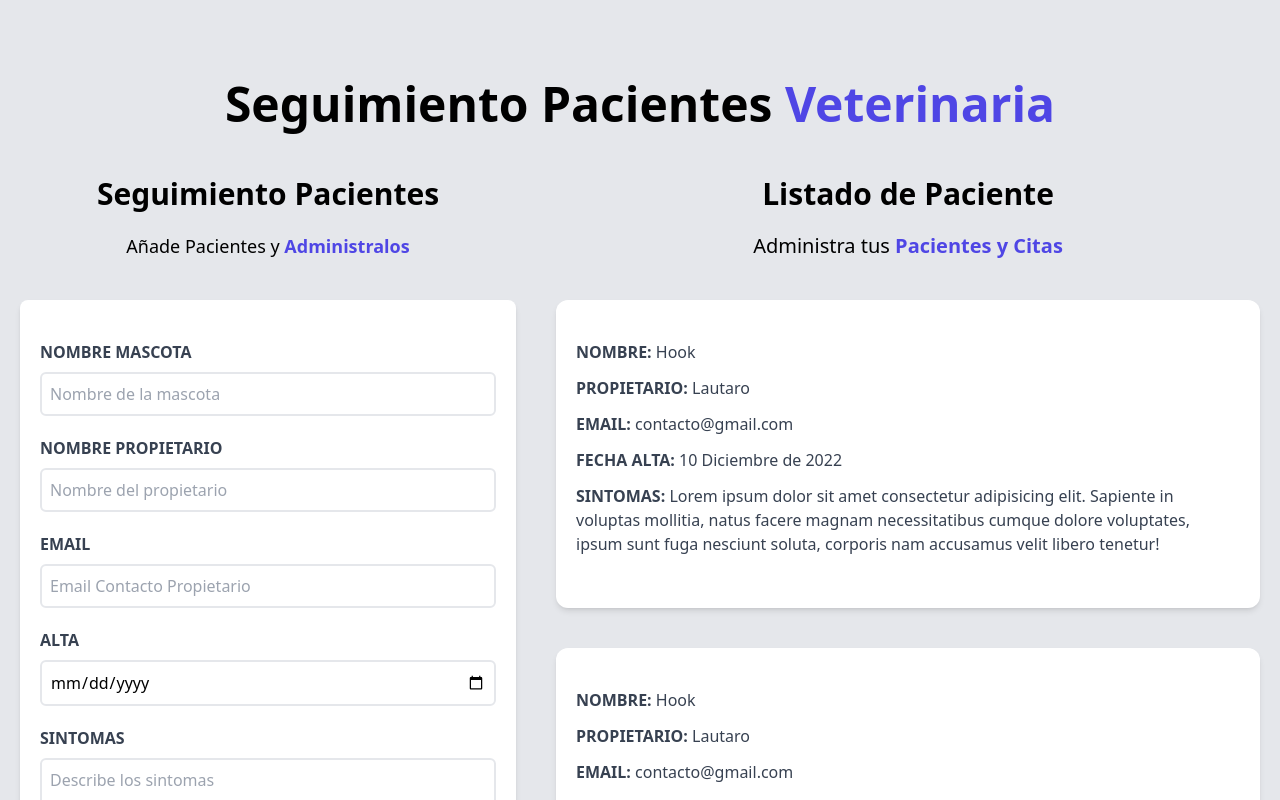
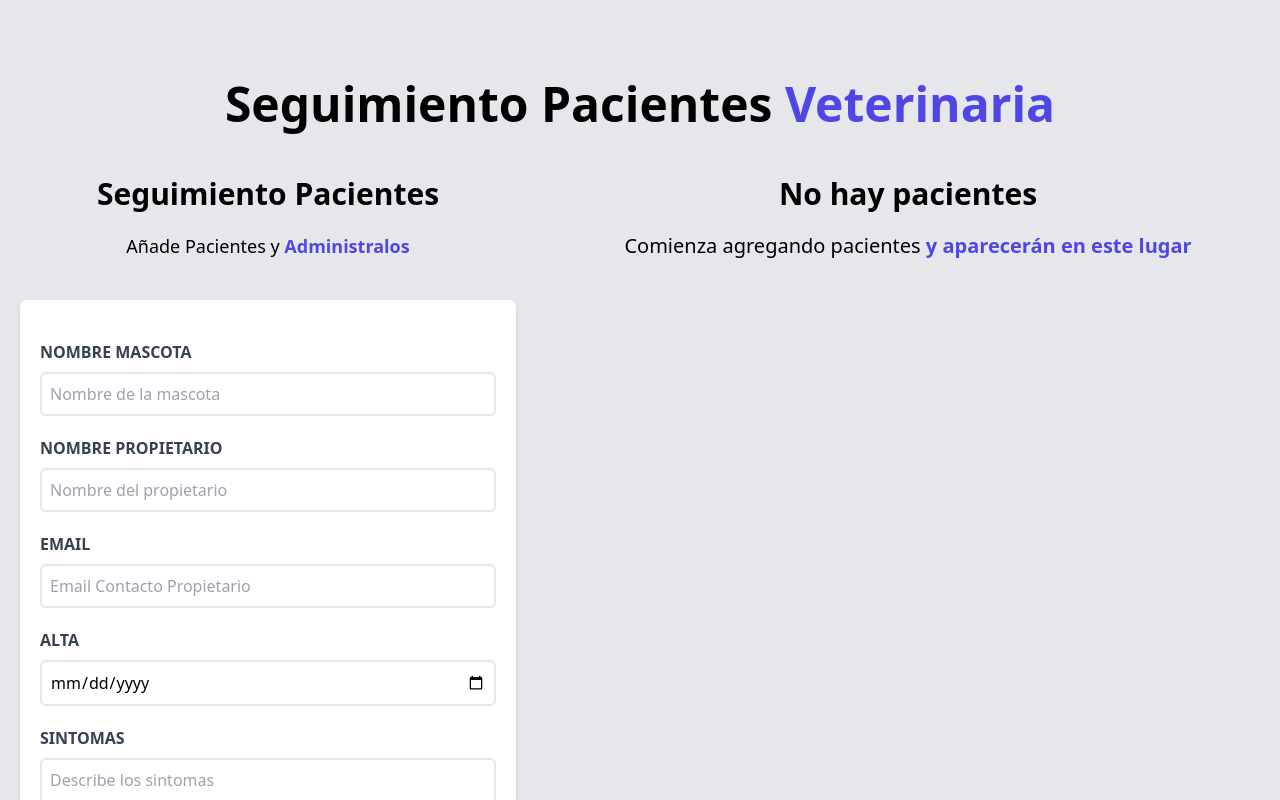
Before and after one commit to lautaroVal/Administrador-de-Pacientes, a React (Vite) app: page / in a window 1280 px wide. Shown: the top 800 px of the page. Built offline with nearby package versions, Linux system fonts and the light colour scheme.

Commit message:
agregué props al componente pacientes y botones de editar y eliminar

```diff
--- a/src/App.jsx
+++ b/src/App.jsx
@@ -1,24 +1,25 @@
-import {useState}  from 'react'
-import Formulario from "./components/Formulario"
-import Header from "./components/Header"
-import ListadoPaciente from "./components/ListadoPaciente"
+import { useState } from "react";
+import Formulario from "./components/Formulario";
+import Header from "./components/Header";
+import ListadoPaciente from "./components/ListadoPaciente";
 
 function App() {
-
-  const [pacientes, setPacientes] = useState([])
+  const [pacientes, setPacientes] = useState([]);
 
   return (
     <div className="container mx-auto mt-20">
-    <Header/>
+      <Header />
       <div className="mt-12 md:flex">
         <Formulario
         pacientes={pacientes}
         setPacientes={setPacientes}
         />
-    <ListadoPaciente/>
+        <ListadoPaciente
+         pacientes={pacientes}
+        />
       </div>
     </div>
-  )
+  );
 }
 
-export default App
+export default App;
--- /dev/null
+++ b/src/components/Error.jsx
@@ -0,0 +1,11 @@
+const Error = ({children}) => {
+  return (
+    (
+        <div className="bg-red-800 text-white text-center font-bold p-3 uppercase mb-3 rounded-md">
+          {children}
+          </div>
+        )
+  )
+}
+
+export default Error
--- a/src/components/Formulario.jsx
+++ b/src/components/Formulario.jsx
@@ -1,4 +1,5 @@
 import { useState, useEffect } from "react"
+import Error from './Error'
 
 const Formulario = ({pacientes, setPacientes}) => {   // funtion expression
   const [nombre, setNombre] = useState('')
@@ -8,6 +9,13 @@ const Formulario = ({pacientes, setPacientes}) => {   // funtion expression
   const [sintomas, setSintomas] = useState('')
 
   const [error, setError] = useState(false)
+
+  const generarId = () => {
+    const random = Math.random().toString(36).substr(2)
+    const fecha = Date.now().toString(36)
+
+    return fecha + random
+  }
 
   const handleSubmit = (e) => {
     e.preventDefault()
@@ -28,7 +36,8 @@ const Formulario = ({pacientes, setPacientes}) => {   // funtion expression
       propietario,
       email,
       fecha,
-      sintomas
+      sintomas,
+      id: generarId()
     }
 
    //console.log(objetoPaciente)
@@ -53,11 +62,7 @@ const Formulario = ({pacientes, setPacientes}) => {   // funtion expression
       <form  onSubmit={handleSubmit}
       className="bg-white shadow-md rounded-lg py-10 px-5 mb-10">
          {/* No se puede usar un if pero si un ternario o corto circuito */}
-        { error && (
-        <div className="bg-red-800 text-white text-center font-bold p-3 uppercase mb-3 rounded-md">
-          <p>Todos los campos son obligatorios</p>
-          </div>
-        ) }
+        { error && <Error><p>Todos los campos son obligatorios</p></Error> }
 
         <div className="mb-5">
           <label
--- a/src/components/ListadoPaciente.jsx
+++ b/src/components/ListadoPaciente.jsx
@@ -1,24 +1,40 @@
-import Paciente from "./Paciente"
+import Paciente from "./Paciente";
 
-const ListadoPaciente = () => {
+const ListadoPaciente = ({ pacientes }) => {
   return (
     <div className="md:w-1/2 lg:w-3/5 md:h-screen overflow-y-scroll">
+      {pacientes && pacientes.length ? (
+        <>
+          <h2 className="font-black text-3xl text-center">
+            Listado de Paciente
+          </h2>
+          <p className="text-xl mt-5 mb-10 text-center">
+            Administra tus {""}
+            <span className="text-indigo-600 font-bold ">
+              Pacientes y Citas
+            </span>
+          </p>
 
-      <h2 className="font-black text-3xl text-center">Listado de Paciente</h2>
-      <p className="text-xl mt-5 mb-10 text-center">
-        Administra tus {''}
-        <span className="text-indigo-600 font-bold ">Pacientes y Citas</span>
-      </p>
+          {pacientes.map((paciente) => (
+            <Paciente key={paciente.id} paciente={paciente} />
+          ))}
+        </>
+      ) : (
+        <>
+        <h2 className="font-black text-3xl text-center">
+            No hay pacientes
+          </h2>
+          <p className="text-xl mt-5 mb-10 text-center">
+            Comienza agregando pacientes {""}
+            <span className="text-indigo-600 font-bold ">
+              y aparecerán en este lugar
+            </span>
+          </p>
 
-      <Paciente/>
-      <Paciente/>
-      <Paciente/>
-      <Paciente/>
-      <Paciente/>
-      <Paciente/>
+        </>
+      )}
+    </div>
+  );
+};
 
-      </div>
-  )
-}
-
-export default ListadoPaciente
+export default ListadoPaciente;
--- a/src/components/Paciente.jsx
+++ b/src/components/Paciente.jsx
@@ -1,29 +1,40 @@
-const Paciente = () => {
+const Paciente = ({ paciente }) => {
+  const { nombre, propietario, email, fecha, sintomas } = paciente;
+
   return (
     <div className="mx-5 my-10 bg-white shadow-md px-5 py-10 rounded-xl">
+      <p className="font-bold mb-3 text-gray-700 uppercase">
+        Nombre: {""}
+        <span className="font-normal normal-case">{nombre}</span>
+      </p>
 
-        <p className="font-bold mb-3 text-gray-700 uppercase">Nombre: {''}
-          <span className="font-normal normal-case">Hook</span>
-        </p>
+      <p className="font-bold mb-3 text-gray-700 uppercase">
+        Propietario: {""}
+        <span className="font-normal normal-case">{propietario}</span>
+      </p>
 
-        <p className="font-bold mb-3 text-gray-700 uppercase">Propietario: {''}
-          <span className="font-normal normal-case">Lautaro</span>
-        </p>
+      <p className="font-bold mb-3 text-gray-700 uppercase">
+        Email: {""}
+        <span className="font-normal normal-case">{email}</span>
+      </p>
 
-        <p className="font-bold mb-3 text-gray-700 uppercase">Email: {''}
-          <span className="font-normal normal-case">contacto@gmail.com</span>
-        </p>
+      <p className="font-bold mb-3 text-gray-700 uppercase">
+        Fecha Alta: {""}
+        <span className="font-normal normal-case">{fecha}</span>
+      </p>
 
-        <p className="font-bold mb-3 text-gray-700 uppercase">Fecha Alta: {''}
-          <span className="font-normal normal-case">10 Diciembre de 2022</span>
-        </p>
+      <p className="font-bold mb-3 text-gray-700 uppercase">
+        Sintomas: {""}
+        <span className="font-normal normal-case">{sintomas}</span>
+      </p>
 
-        <p className="font-bold mb-3 text-gray-700 uppercase">Sintomas: {''}
-          <span className="font-normal normal-case">Lorem ipsum dolor sit amet consectetur adipisicing elit. Sapiente in voluptas mollitia, natus facere magnam necessitatibus cumque dolore voluptates, ipsum sunt fuga nesciunt soluta, corporis nam accusamus velit libero tenetur!</span>
-        </p>
+      <div className="flex justify-between mt-10">
+        <button type="button" className="py-2 px-10 bg-indigo-600 hover:bg-indigo-700 text-white font-bold uppercase rounded-lg">Editar</button>
 
-       </div>
-  )
-}
+        <button type="button" className="py-2 px-10 bg-red-600 hover:bg-red-700 text-white font-bold uppercase rounded-lg">Eliminar</button>
+      </div>
+    </div>
+  );
+};
 
-export default Paciente
+export default Paciente;
```
Lines whose indentation alone changed are shown as unchanged.
